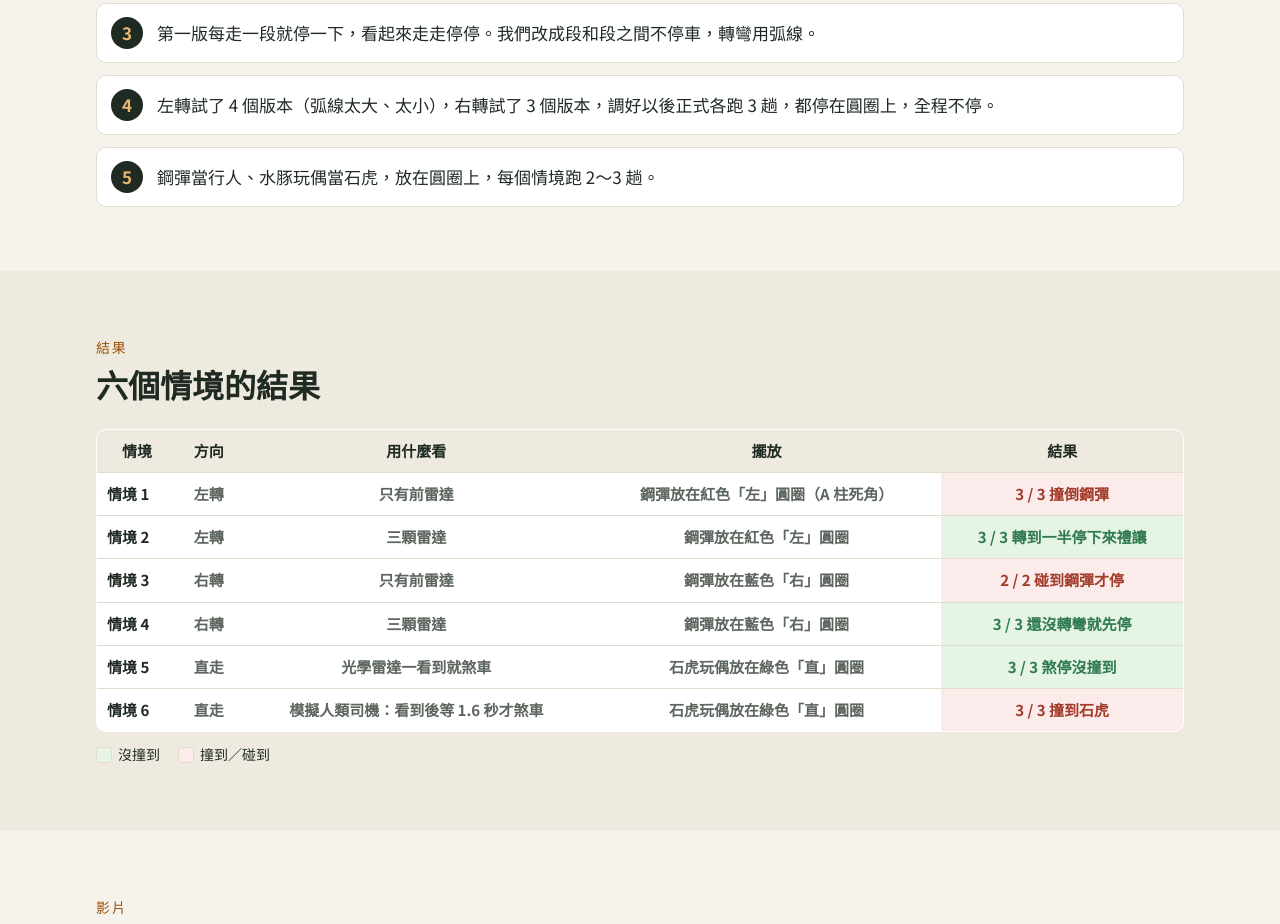
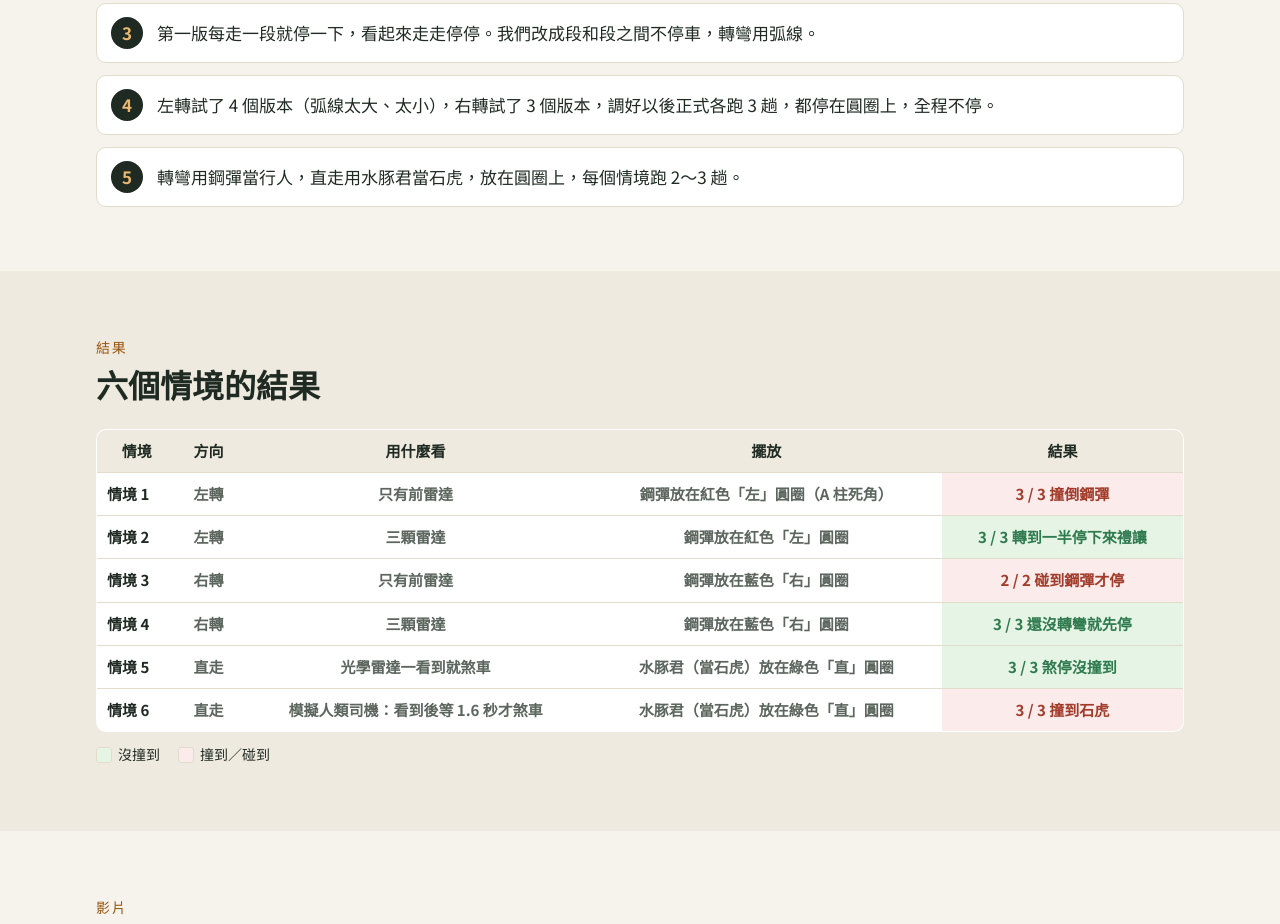
Before and after one commit to tsaitzuchien-star/AICar, a plain HTML site: page demo.html in a window 1280 px wide. Shown: the part 895-1819 px from the top of the page. Drawn offline with Linux system fonts and the light colour scheme.

Commit message:
會場展示頁：直走情境寫水豚君（當石虎）
Co-Authored-By: Claude Opus 5.5 <noreply@anthropic.com>
Claude-Session: https://claude.ai/code/session_014h68rTF7GPej4pmLQpv9zW

```diff
--- a/demo.html
+++ b/demo.html
@@ -52,13 +52,13 @@ td.na { color: var(--ink-2); font-weight: 400; }
   <div class="wrap">
     <div class="eyebrow">場地和程式</div>
     <h2>不停車的弧線轉彎</h2>
-    <ol class="steps"><li>場地是十字路口，有斑馬線、停止線，左轉的地方畫了 A 柱死角（實驗零量到的大約 27°～39°）。</li><li>小車從「起點」出發，直走、左轉或右轉，最後停在紅色「左」、藍色「右」或綠色「直」圓圈上。</li><li>第一版每走一段就停一下，看起來走走停停。我們改成段和段之間不停車，轉彎用弧線。</li><li>左轉試了 4 個版本（弧線太大、太小），右轉試了 3 個版本，調好以後正式各跑 3 趟，都停在圓圈上，全程不停。</li><li>鋼彈當行人、水豚玩偶當石虎，放在圓圈上，每個情境跑 2～3 趟。</li></ol>
+    <ol class="steps"><li>場地是十字路口，有斑馬線、停止線，左轉的地方畫了 A 柱死角（實驗零量到的大約 27°～39°）。</li><li>小車從「起點」出發，直走、左轉或右轉，最後停在紅色「左」、藍色「右」或綠色「直」圓圈上。</li><li>第一版每走一段就停一下，看起來走走停停。我們改成段和段之間不停車，轉彎用弧線。</li><li>左轉試了 4 個版本（弧線太大、太小），右轉試了 3 個版本，調好以後正式各跑 3 趟，都停在圓圈上，全程不停。</li><li>轉彎用鋼彈當行人，直走用水豚君當石虎，放在圓圈上，每個情境跑 2～3 趟。</li></ol>
   </div>
 </section><section id="result" class="alt">
   <div class="wrap">
     <div class="eyebrow">結果</div>
     <h2>六個情境的結果</h2>
-    <div class="scroll"><table class="sg"><thead><tr><th>情境</th><th>方向</th><th>用什麼看</th><th>擺放</th><th>結果</th></tr></thead><tbody><tr><th>情境 1</th><td class="na">左轉</td><td class="na">只有前雷達</td><td class="na">鋼彈放在紅色「左」圓圈（A 柱死角）</td><td class="bad">3 / 3 撞倒鋼彈</td></tr><tr><th>情境 2</th><td class="na">左轉</td><td class="na">三顆雷達</td><td class="na">鋼彈放在紅色「左」圓圈</td><td class="ok">3 / 3 轉到一半停下來禮讓</td></tr><tr><th>情境 3</th><td class="na">右轉</td><td class="na">只有前雷達</td><td class="na">鋼彈放在藍色「右」圓圈</td><td class="bad">2 / 2 碰到鋼彈才停</td></tr><tr><th>情境 4</th><td class="na">右轉</td><td class="na">三顆雷達</td><td class="na">鋼彈放在藍色「右」圓圈</td><td class="ok">3 / 3 還沒轉彎就先停</td></tr><tr><th>情境 5</th><td class="na">直走</td><td class="na">光學雷達一看到就煞車</td><td class="na">石虎玩偶放在綠色「直」圓圈</td><td class="ok">3 / 3 煞停沒撞到</td></tr><tr><th>情境 6</th><td class="na">直走</td><td class="na">模擬人類司機：看到後等 1.6 秒才煞車</td><td class="na">石虎玩偶放在綠色「直」圓圈</td><td class="bad">3 / 3 撞到石虎</td></tr></tbody></table></div>
+    <div class="scroll"><table class="sg"><thead><tr><th>情境</th><th>方向</th><th>用什麼看</th><th>擺放</th><th>結果</th></tr></thead><tbody><tr><th>情境 1</th><td class="na">左轉</td><td class="na">只有前雷達</td><td class="na">鋼彈放在紅色「左」圓圈（A 柱死角）</td><td class="bad">3 / 3 撞倒鋼彈</td></tr><tr><th>情境 2</th><td class="na">左轉</td><td class="na">三顆雷達</td><td class="na">鋼彈放在紅色「左」圓圈</td><td class="ok">3 / 3 轉到一半停下來禮讓</td></tr><tr><th>情境 3</th><td class="na">右轉</td><td class="na">只有前雷達</td><td class="na">鋼彈放在藍色「右」圓圈</td><td class="bad">2 / 2 碰到鋼彈才停</td></tr><tr><th>情境 4</th><td class="na">右轉</td><td class="na">三顆雷達</td><td class="na">鋼彈放在藍色「右」圓圈</td><td class="ok">3 / 3 還沒轉彎就先停</td></tr><tr><th>情境 5</th><td class="na">直走</td><td class="na">光學雷達一看到就煞車</td><td class="na">水豚君（當石虎）放在綠色「直」圓圈</td><td class="ok">3 / 3 煞停沒撞到</td></tr><tr><th>情境 6</th><td class="na">直走</td><td class="na">模擬人類司機：看到後等 1.6 秒才煞車</td><td class="na">水豚君（當石虎）放在綠色「直」圓圈</td><td class="bad">3 / 3 撞到石虎</td></tr></tbody></table></div>
     <div class="map-legend"><span><i class="sw ok"></i>沒撞到</span><span><i class="sw bad"></i>撞到／碰到</span></div>
   </div>
 </section><section id="video">
```
